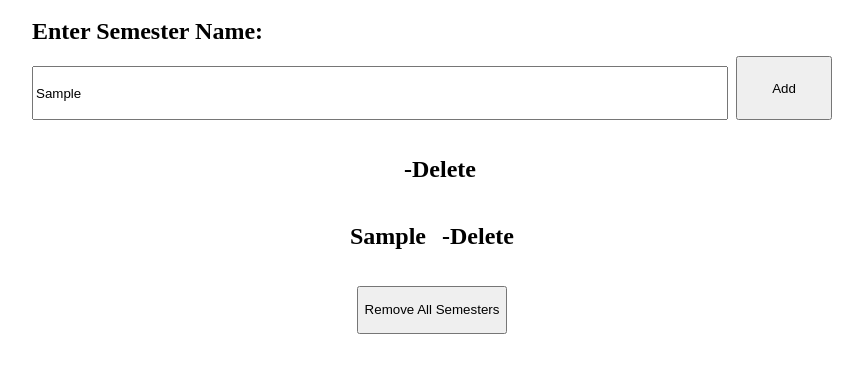
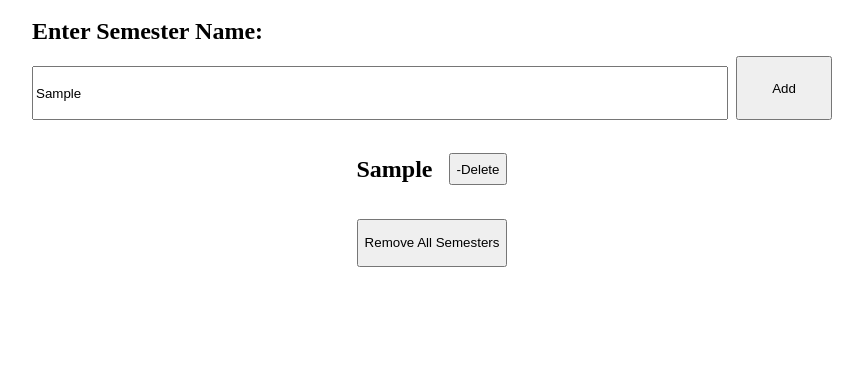
Before and after one commit to terryZehuaWang/react-assignment-manager, a React (Vite) app: page / in a window 1280 px wide. Both pictures are taken after typing "Sample" into the empty fields and a click on the button "Add". Shown: the top 372 px of the page, without its empty margins (208-1071 px from the left). Built offline with nearby package versions, Linux system fonts and the light colour scheme.

Commit message:
Change delete from text to button

```diff
--- a/src/components/Items.jsx
+++ b/src/components/Items.jsx
@@ -36,7 +36,7 @@ function Items({ parentSemesterToken, parentCourseToken, items, setItems }) {
                             {itemType == ITEM_TYPE.ASSIGNMENT && (<span> - weight {item.weight}% </span>)}
 
                         </h2>
-                        <h2 className="list" onClick={() => { handleDeleteItem(item, parentSemesterId) }}>-Delete</h2>
+                        <button className="list" id="deleteButton" onClick={() => { handleDeleteItem(item, parentSemesterId) }}>-Delete</button>
                     </div>
                 );
             })}
--- a/src/components/items.css
+++ b/src/components/items.css
@@ -2,6 +2,7 @@
     display: flex;
     flex-direction: column;
     align-items: center;
+
 
 }
 
@@ -9,4 +10,12 @@
     display: flex;
     flex-direction: row;
     gap: 1rem;
+    align-items: center;
+
+
 }
+
+.list button {
+    height: 2rem;
+
+}
--- a/src/pages/Semesters.jsx
+++ b/src/pages/Semesters.jsx
@@ -11,7 +11,7 @@ function Semesters() {
     //const navigate = useNavigate();
     const [semesters, setSemesters] = useState(() => {
         const saved = localStorage.getItem("semesters");
-        return saved ? JSON.parse(saved) : [""];
+        return saved ? JSON.parse(saved) : [];
     }
     );
     const [semesterName, setSemesterName] = useState("");
```
